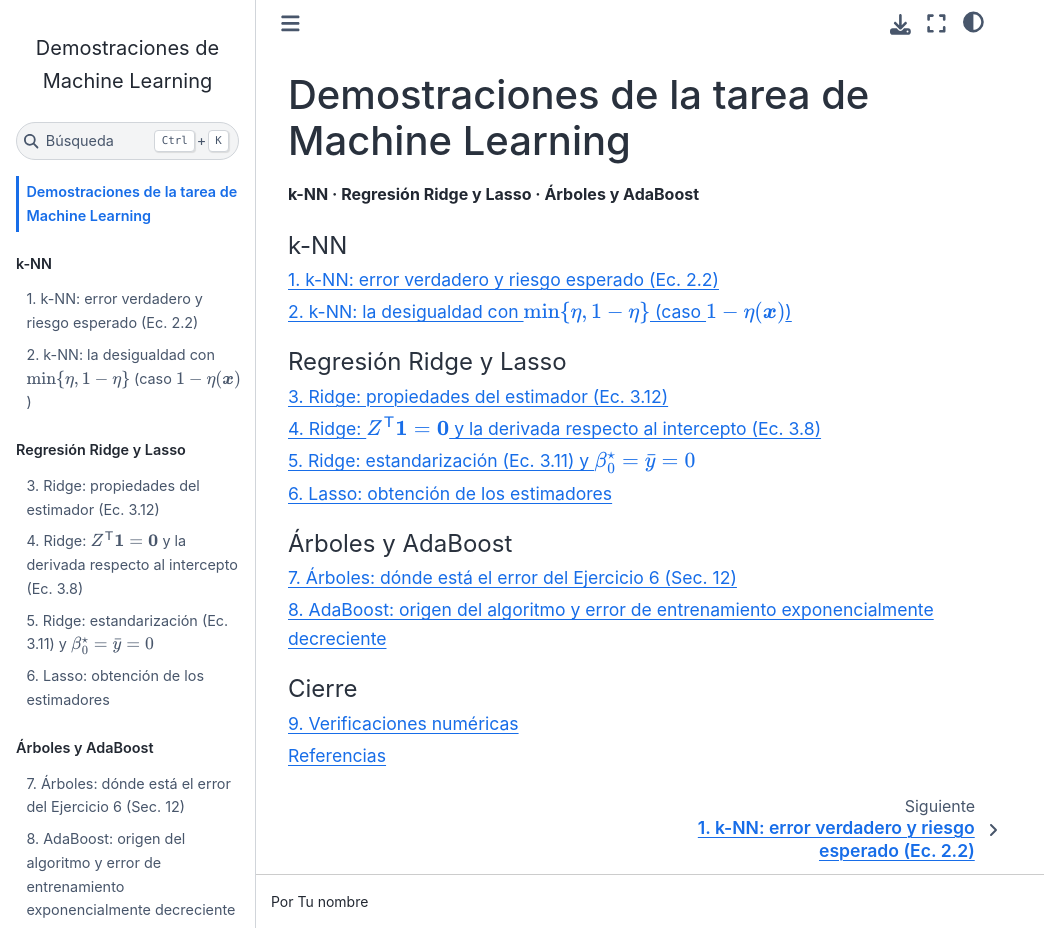
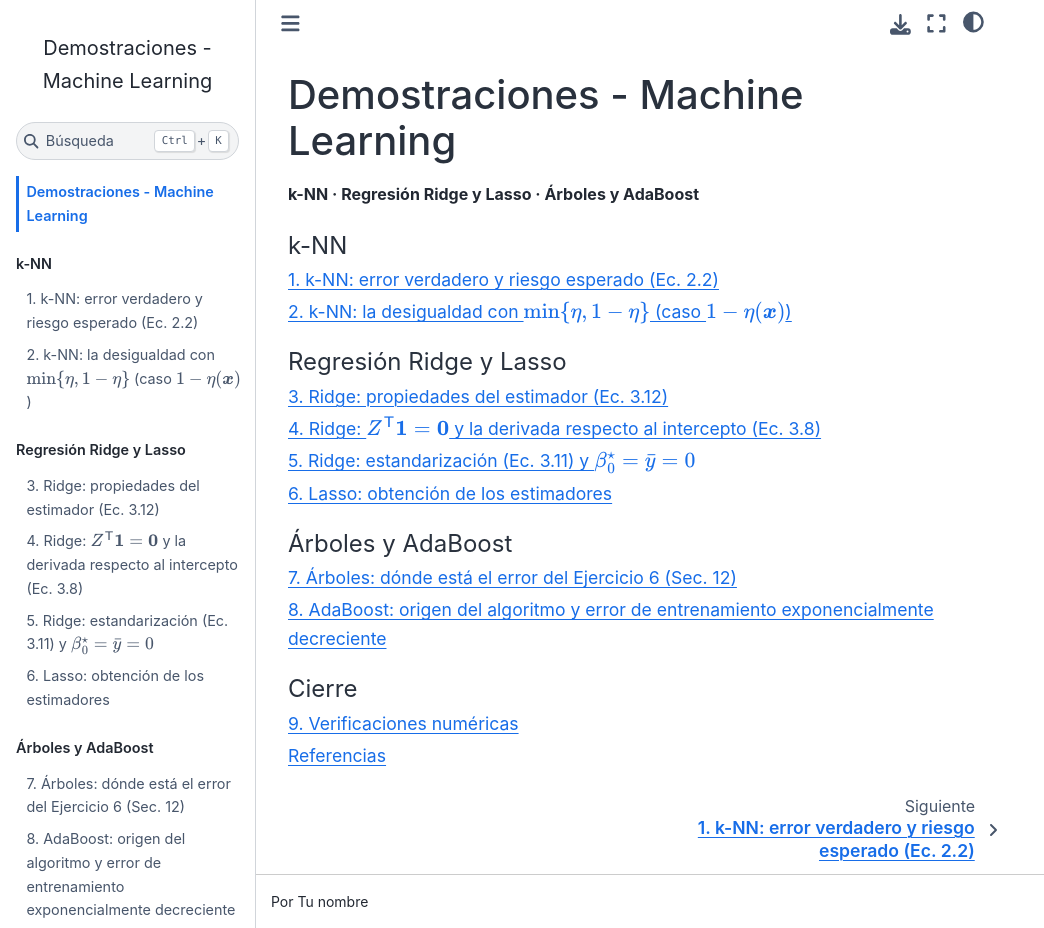
Before and after one commit to BetzyW/Demostraciones-ML, a Jupyter Book: the page built from intro.md, in a window 1280 px wide and 928 px high. Shown: the whole window, without its empty margins (0-1044 px from the left). Built offline with Jupyter Book 1.0.4 settings and Sphinx 7.4.7 and the Sphinx Book theme 1.1.4, drawn with Linux system fonts in a browser that asks for light colours.

Commit message:
Cambiar el título del libro
Co-Authored-By: Claude Opus 5.5 <noreply@anthropic.com>
Claude-Session: https://claude.ai/code/session_01BmjvvTz8ZGTohwJEcQgEUg

```diff
--- a/_config.yml
+++ b/_config.yml
@@ -1,4 +1,4 @@
-title: Demostraciones de Machine Learning
+title: "Demostraciones - Machine Learning"
 author: "Tu nombre"
 copyright: "2026"
 logo: ""
--- a/intro.md
+++ b/intro.md
@@ -1,4 +1,4 @@
-# Demostraciones de la tarea de Machine Learning
+# Demostraciones - Machine Learning
 
 **k-NN · Regresión Ridge y Lasso · Árboles y AdaBoost**
 
```
